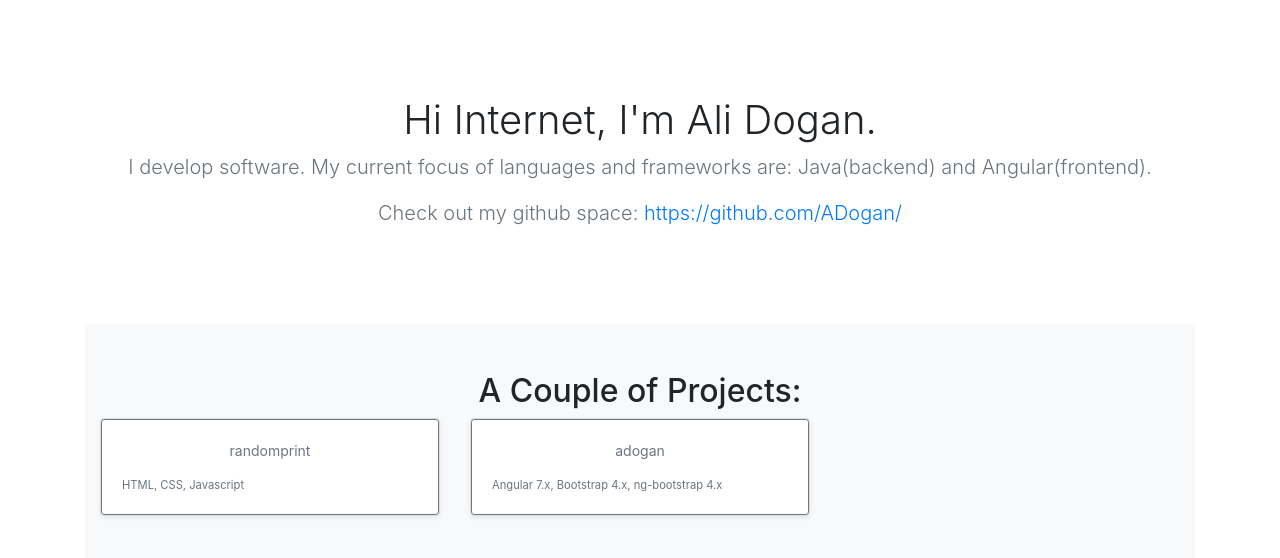
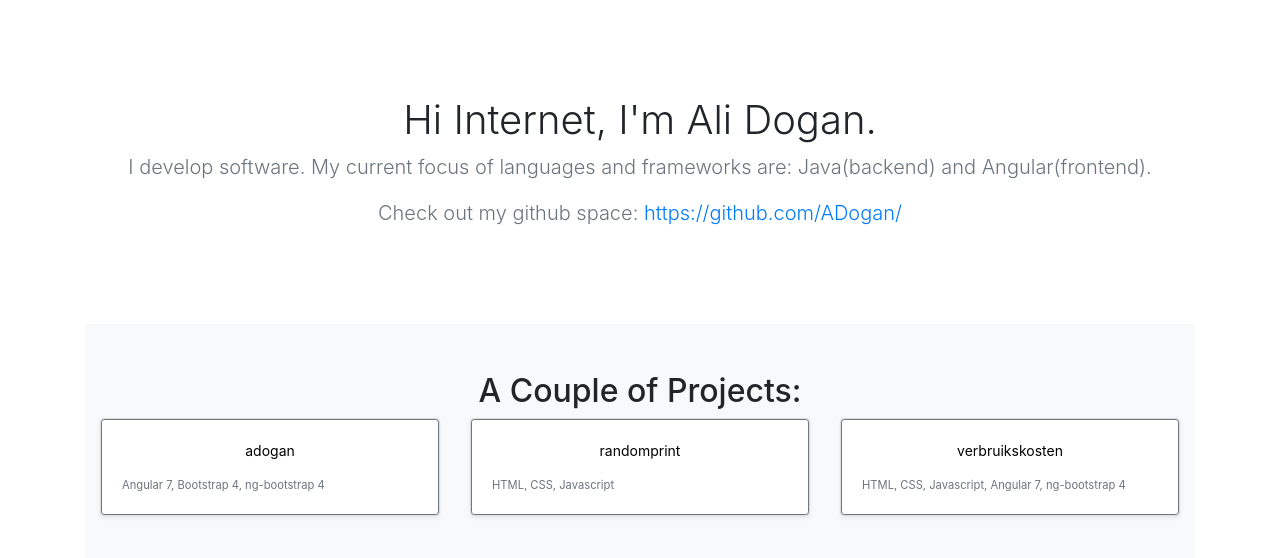
Before and after one commit to ADogan/portfolio, an Angular app: page / in a window 1280 px wide. Shown: the top 558 px of the page. Built offline with nearby package versions, Linux system fonts and the light colour scheme.

Commit message:
Add project data and minor style changes.

```diff
--- a/src/app/projects-data.ts
+++ b/src/app/projects-data.ts
@@ -2,19 +2,26 @@ import {Project } from './project';
 
 
 export const PROJECTS: Project[] = [
-    // { id:5, name: 'PHP'},
     {
-        id:2,
+        id: 1,
+        name: 'adogan',
+        description: 'This should be the website you are on right now. Its made with Angular 7 and ng bootstrap version 4.',
+        url: 'http://www.adogan.nl',
+        tags: 'Angular 7, Bootstrap 4, ng-bootstrap 4'
+    }, {
+        id: 2,
         name: 'randomprint',
-        description: 'Looking for a random word? This simple website gives you a random word following the pattern: vowel - consonant - vowel - consonant etc.. ',
+        description: 'Looking for a random word? This simple website gives you a random word following the pattern: '
+                        + 'vowel - consonant - vowel - consonant etc.. ',
         url: 'https://www.randomprint.com',
         tags: 'HTML, CSS, Javascript'
     },
     {
-        id:1,
-        name: 'adogan',
-        description: 'This should be the website you are on right now. Its made with Angular 7 and ng bootstrap version 4.',
-        url: 'http://www.adogan.nl',
-        tags: 'Angular 7.x, Bootstrap 4.x, ng-bootstrap 4.x'
+        id: 3,
+        name: 'verbruikskosten',
+        description: 'Electricity cost of a device calculation page. Meant to quickly perform a simple task without much '
+            + 'navigation or confusion for the user. Planned for expanding it with various items for sale on the internet.',
+        url: 'https://verbruikskosten.nl',
+        tags: 'HTML, CSS, Javascript, Angular 7, ng-bootstrap 4'
     }
 ];
--- a/src/app/projects/projects.component.css
+++ b/src/app/projects/projects.component.css
@@ -4,3 +4,8 @@
     text-align: center;
     text-size:10px;
 }
+
+
+.project_name {
+    color: black;
+}
--- a/src/app/projects/projects.component.html
+++ b/src/app/projects/projects.component.html
@@ -7,7 +7,7 @@
             <div class="col-md-4" *ngFor="let project of projects" [class.selected]="project === selectedProject" (click)="onSelect(project)" >
                 <div class="card mb-4 shadow-sm">
                 <div class="card-body btn btn-sm btn-outline-secondary">
-                    <p class="card-text">{{project.name}}</p>
+                    <p class="card-text project_name">{{project.name}}</p>
                     <div class="d-flex justify-content-between align-items-center">
                     <small class="text-muted">{{project.tags}}</small>
                     </div>
```
Also changed, not shown: 2 other files (tests, documents, lock files or other folders).
